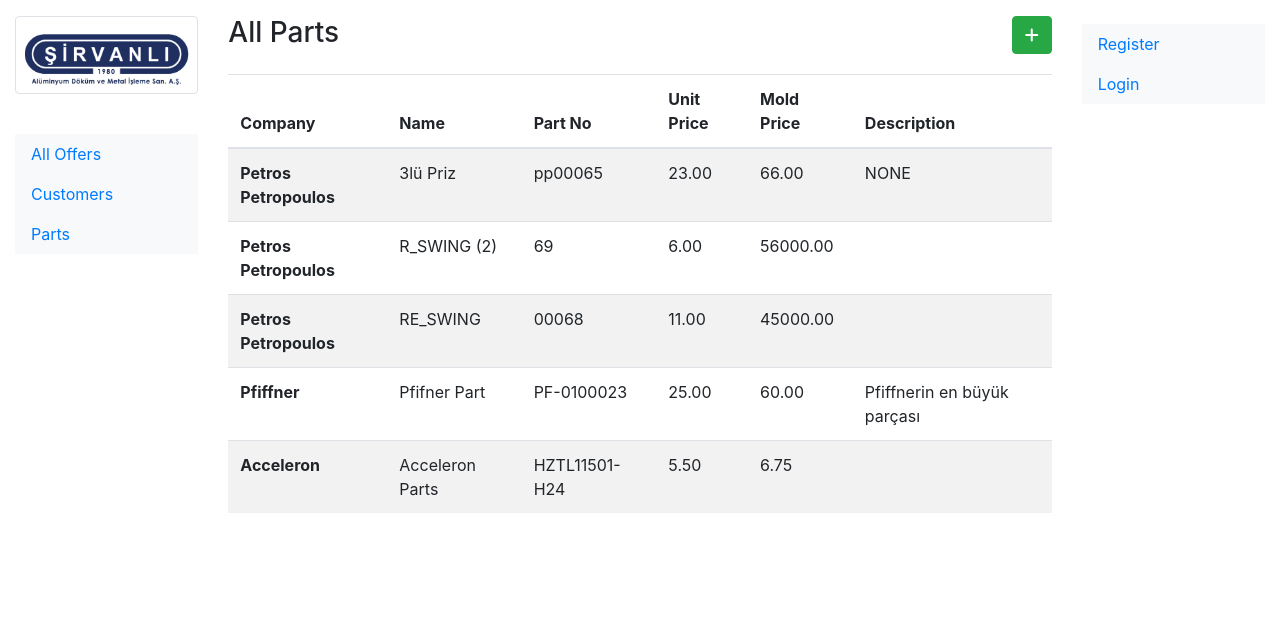
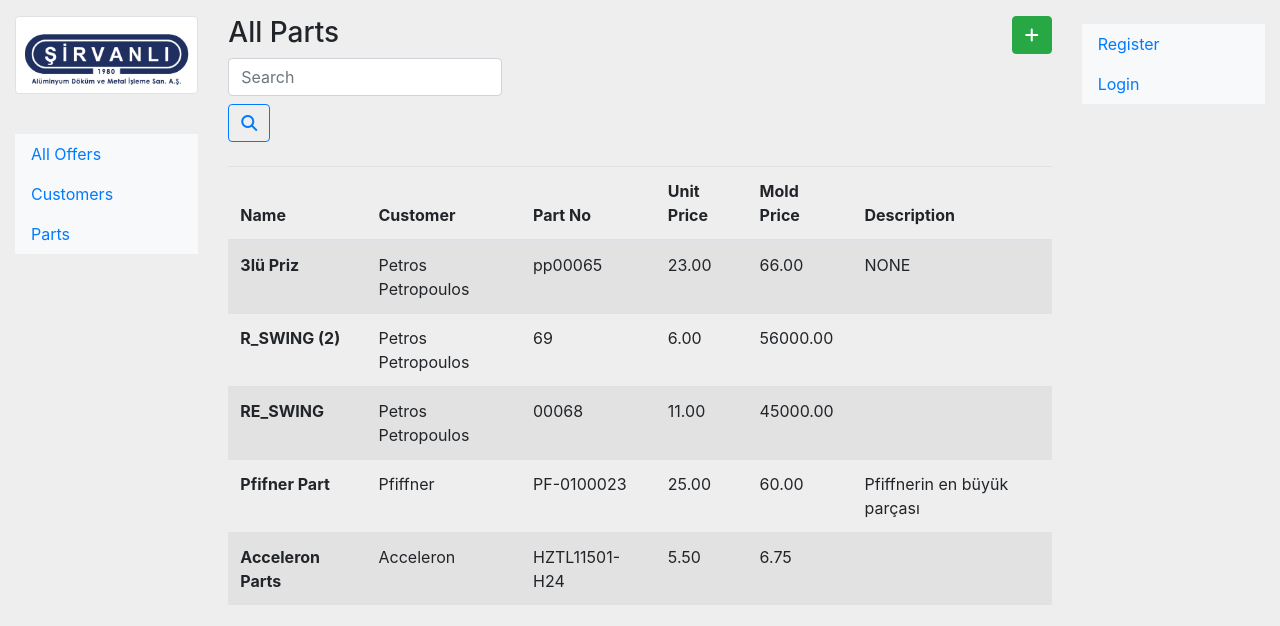
Before and after one commit to ozgurdedu/Offer-Project, a Django app: page /parts in a window 1280 px wide. Shown: the top 626 px of the page. Run offline with Django 4.2, Linux system fonts and the light colour scheme; data comes from the database, SQL or seed files in the repository; both versions use the stored data as it was after the commit; some libraries are stand-ins or nearby versions.

Commit message:
added some searching bars and views

```diff
--- a/offer/templates/offer/parts.html
+++ b/offer/templates/offer/parts.html
@@ -4,7 +4,13 @@
 {% block content %}
 
 <div class="row my-3">
-    <div class="col-md-4 h3">All Parts</div>
+    <div class="col-md-4 h3">
+        All Parts
+        <form action="{% url 'parts' %}" class="form-inline my-3 my-lg-0 form">
+            <input type="search" class="mr-sm-2 my-2 form-control" placeholder="Search" name="search" >
+            <button class="btn btn-outline-primary my-2 my-sm-0" type="submit"><i class="fas fa-search"></i></button>
+        </form>
+    </div>
     <div class="col-md-8 text-right">
              <a href="{% url 'create-part' %}">
                 <button class="btn btn-success text-white bold-text">
@@ -19,8 +25,8 @@
 <table class="table table-striped">
     <thead>
         <tr>
-          <th scope="col">Company</th>
           <th scope="col">Name</th>
+          <th scope="col">Customer</th>
           <th scope="col">Part No</th>
           <th scope="col">Unit Price</th>
           <th scope="col">Mold Price</th>
@@ -35,8 +41,8 @@
       <tbody>
     {% for part in parts %}
         <tr>
-            <th scope="row"> {{part.customer}} </th>
-            <td>{{part.name}}</td>
+            <th scope="row"> {{part.name}} </th>
+            <td>{{part.customer}}</td>
             <td>{{part.part_no}}</td>
             <td>{{part.unit_price}}</td>
             <td>{{part.mold_price}}</td>
--- a/offer/templates/offer/rfqs.html
+++ b/offer/templates/offer/rfqs.html
@@ -35,14 +35,14 @@
 
 
 
-                  <div class="w-255">
-                    <a href="{% url 'create-offer-rfq' rfq.id %}" class="btn btn-outline-success  my-1 text-left">
+                  <div class="w-255 text-center">
+                    <a href="{% url 'create-offer-rfq' rfq.id %}" class="btn btn-outline-success  my-1">
                         <div class="text-center" style="font-weight: bolder; font-size: larger;">
                             <i class="fa-solid fa-plus"></i>
                         </div>
                     </a>
                     {% if request.user == rfq.created_by %}
-                    <a href="{% url 'delete-rfq' rfq.id %}" class="btn btn-outline-danger  my-1 text-right">
+                    <a href="{% url 'delete-rfq' rfq.id %}" class="btn btn-outline-danger  my-1">
                         <div class="text-center" style="font-weight: bolder; font-size: larger;">
                             <i class="fa-regular fa-trash-can"></i>
                         </div>
--- a/offer/views.py
+++ b/offer/views.py
@@ -117,6 +117,7 @@ def delete_offer_view(request, id):
 @login_required(login_url='/user/login')
 def update_offer_status(request, id):
     offer = Offer.objects.get(id=id)
+
     if offer.status == "inceleniyor":
         offer.status = "gonderildi"
         offer.save()
@@ -125,6 +126,49 @@ def update_offer_status(request, id):
         offer.save()
 
     return redirect('offer-home')
+# from django.http import JsonResponse
+# @login_required(login_url='/user/login')
+# def update_offer_status(request, id):
+#     offer = Offer.objects.get(id=id)
+
+#     if request.method == 'POST':
+#         new_status = request.POST.get('new_status')
+
+#         if new_status == 'inceleniyor':
+#             offer.status = 'inceleniyor'
+#         elif new_status == 'gonderildi':
+#             offer.status = 'gonderildi'
+
+#         offer.save()
+
+#         return JsonResponse({'success': True})
+
+#     return JsonResponse({'success': False})
+
+# from django.http import JsonResponse
+
+# @login_required(login_url='/user/login')
+# def update_offer_status(request, id):
+#     offer = Offer.objects.get(id=id)
+
+#     if request.method == 'POST':
+#         new_status = request.POST.get('new_status')
+
+#         if new_status == 'inceleniyor':
+#             offer.status = 'inceleniyor'
+#         elif new_status == 'gonderildi':
+#             offer.status = 'gonderildi'
+
+#         offer.save()
+
+#         return JsonResponse({'success': True, 'new_status': offer.status})
+
+#     return JsonResponse({'success': False})
+
+
+
+
+
 
 
 
@@ -188,7 +232,13 @@ def confirm_rfq_view(request, id):
 # @@@@@@@@@@@@@@@@@ CUSTOMER
 
 def customers_view(request):
-    customers = Customer.objects.order_by('-created_date')
+    search_post = request.GET.get('search')
+    if search_post:
+        customers = Customer.objects.filter(
+            Q(name__icontains=search_post)
+        )
+    else:
+        customers = Customer.objects.order_by('-created_date')
     context = {'customers':customers}
     return render(request, 'offer/customers.html', context)
 
@@ -231,7 +281,14 @@ def delete_customer_view(request, id):
 # @@@@@@@@@@@@@@@@@ PART
 
 def parts_view(request):
-    parts = Part.objects.order_by('-created_date')
+    search_post = request.GET.get('search')
+    if search_post:
+        parts = Part.objects.filter(
+            Q(name__icontains=search_post) |
+            Q(customer__name__icontains=search_post)
+        )
+    else:
+        parts = Part.objects.order_by('-created_date')
     context = {'parts':parts}
     return render(request, 'offer/parts.html',context)
 
--- a/templates/base.html
+++ b/templates/base.html
@@ -7,6 +7,14 @@
     <title>Document</title>
 
     <link rel="stylesheet" href="https://maxcdn.bootstrapcdn.com/bootstrap/4.5.2/css/bootstrap.min.css">
+    <script src="https://code.jquery.com/jquery-3.7.1.js" integrity="sha256-eKhayi8LEQwp4NKxN+CfCh+3qOVUtJn3QNZ0TciWLP4=" crossorigin="anonymous"></script>
+    <style>
+        body {
+            background-color: #EEEEEE;
+            margin: 0;
+            padding: 0;
+        }
+    </style>
 
 </head>
 <body>
@@ -35,6 +43,7 @@
 
 
     </div>
+
     <script src="https://kit.fontawesome.com/e636b60981.js" crossorigin="anonymous"></script>
     <script src="https://cdn.jsdelivr.net/npm/bootstrap@5.2.3/dist/js/bootstrap.min.js" integrity="sha384-cuYeSxntonz0PPNlHhBs68uyIAVpIIOZZ5JqeqvYYIcEL727kskC66kF92t6Xl2V" crossorigin="anonymous"></script>
     <script src="https://cdn.jsdelivr.net/npm/bootstrap@5.2.3/dist/js/bootstrap.bundle.min.js" integrity="sha384-kenU1KFdBIe4zVF0s0G1M5b4hcpxyD9F7jL+jjXkk+Q2h455rYXK/7HAuoJl+0I4" crossorigin="anonymous"></script>
```
Also changed, not shown: offer/templates/offer/customers.html (+8 -4 lines), offer/templates/offer/home.html (+38 -3 lines), db.sqlite3, 1 other file.
